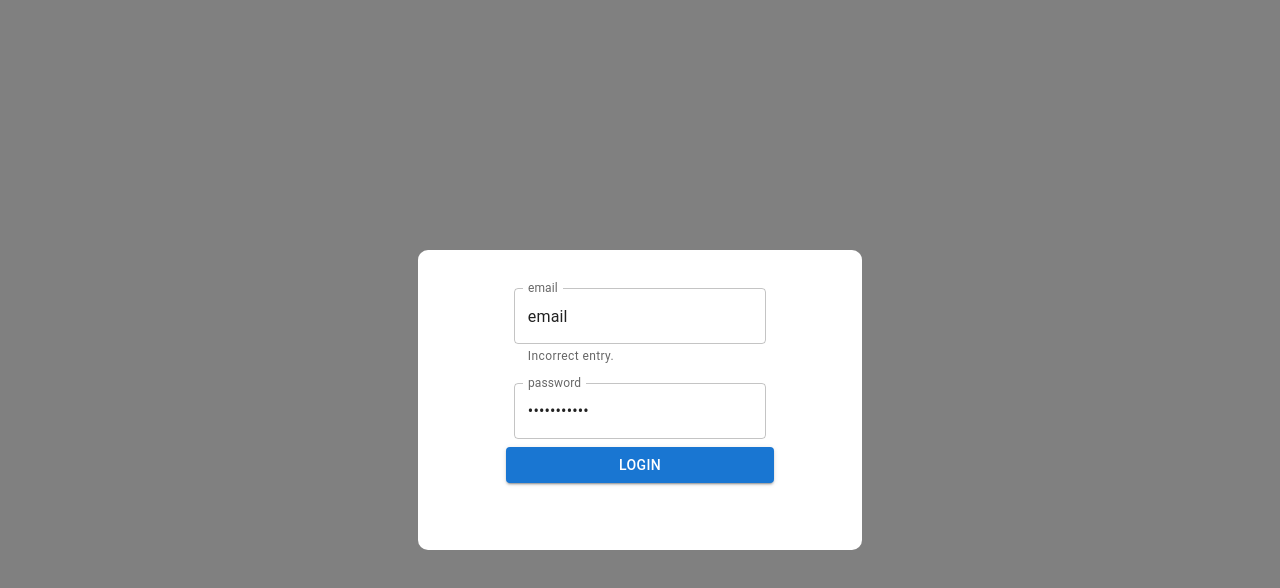
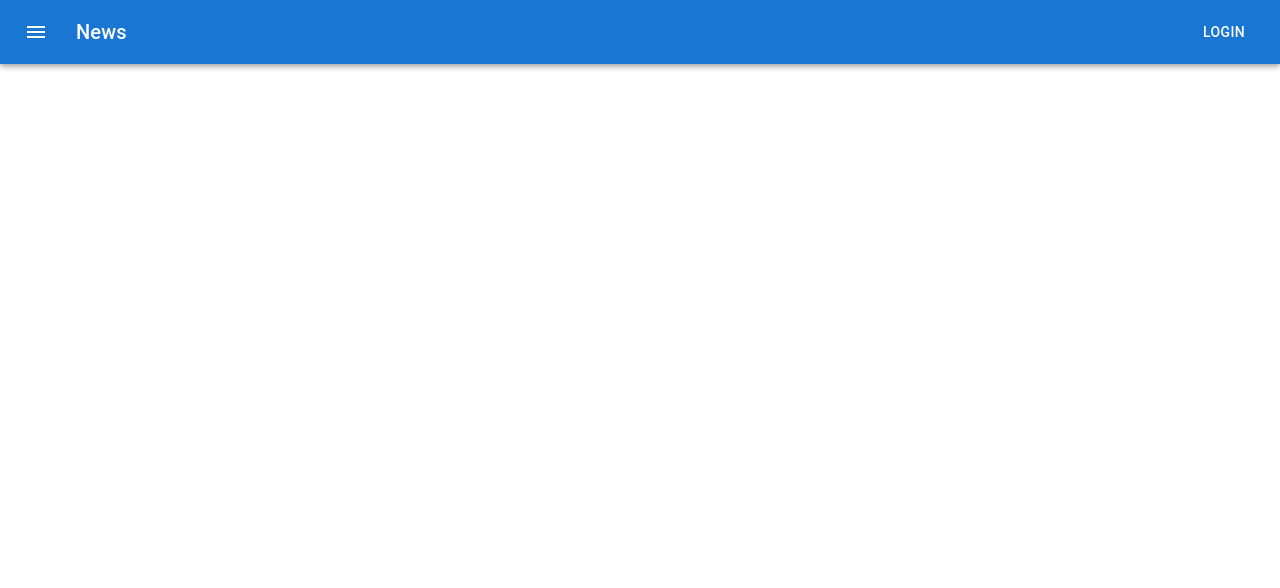
Before and after one commit to dannydaley/web-interface, a React (Create React App) app in the folder frontend/robot/: page / in a window 1280 px wide. Shown: the top 588 px of the page. Built offline with nearby package versions, Linux system fonts and the light colour scheme.

Commit message:
added changes

```diff
--- a/frontend/robot/src/App.js
+++ b/frontend/robot/src/App.js
@@ -2,18 +2,23 @@ import logo from './logo.svg';
 import './App.css';
 import LoginPage from './components/Login';
 import Navbar from './components/navbar';
-
-
+import mainPage from './components/mainPage';
+import * as React from 'react'
 
 
 function App() {
   return (
-    <div className="App" style={{backgroundColor: 'grey', minHeight: '100vh'}}>
+    // <div className="App" style={{backgroundColor: 'grey', minHeight: '100vh', minWidth: '100vw'}}>
 
-    <LoginPage />
+    // {/* <LoginPage /> */}
+    <div>
+      <Navbar />
+      <div>
+      <mainPage />
+      </div>
+    </div>
 
-
-    </div>
+    // </div>
   );
 }
 
--- /dev/null
+++ b/frontend/robot/src/components/mainPage.js
@@ -0,0 +1,10 @@
+import * as React from 'react';
+
+export default function mainPage(){
+    return(
+
+        <h1>helloooooo</h1>
+
+
+    )
+}
```
